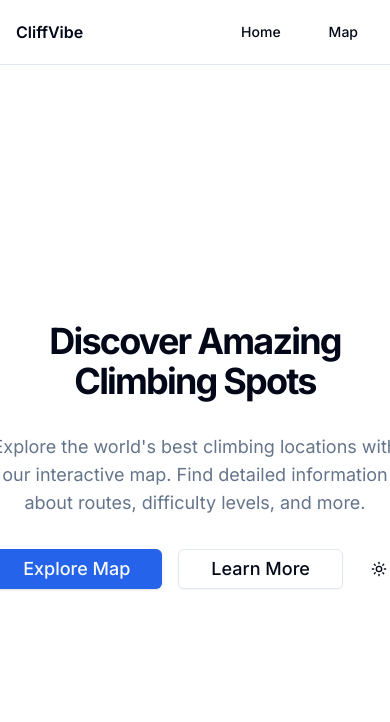
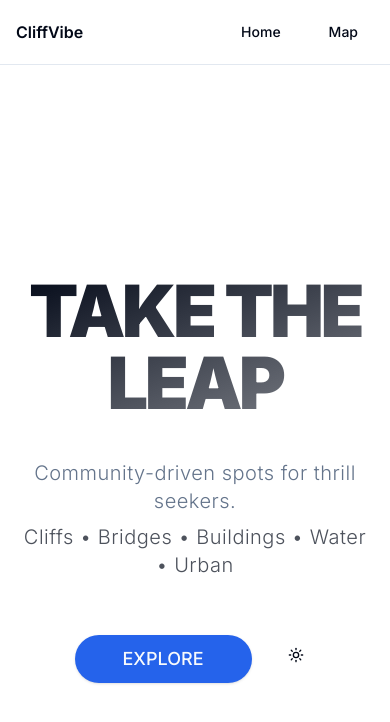
Before and after one commit to lordcsomi/cliffvibe, a Next.js app: page / in a window 390 px wide. Shown: the top 722 px of the page. Built offline with nearby package versions, Linux system fonts and the light colour scheme.

Commit message:
full screen on mobile

```diff
--- a/app/page.tsx
+++ b/app/page.tsx
@@ -4,24 +4,19 @@ import Link from "next/link"
 
 export default function Home() {
   return (
-    <div className="flex flex-col items-center justify-center min-h-[calc(100vh-4rem)] p-4 text-center">
-      <div className="max-w-3xl space-y-8">
-        <h1 className="text-4xl font-bold tracking-tighter sm:text-6xl">
-          Discover Amazing Climbing Spots
+    <div className="flex flex-col items-center justify-center min-h-[calc(100vh-4rem)] p-4 pt-16 sm:p-4 text-center bg-gradient-to-b from-background to-background/50">
+      <div className="max-w-3xl space-y-10">
+        <h1 className="text-7xl font-black tracking-tighter sm:text-8xl bg-gradient-to-br from-foreground to-foreground/50 bg-clip-text text-transparent">
+          TAKE THE LEAP
         </h1>
-        <p className="text-lg text-muted-foreground">
-          Explore the world's best climbing locations with our interactive map.
-          Find detailed information about routes, difficulty levels, and more.
+        <p className="text-xl text-muted-foreground font-light tracking-wide">
+          Community-driven spots for thrill seekers.
+          <span className="block mt-2 text-foreground/70">Cliffs • Bridges • Buildings • Water • Urban</span>
         </p>
-        <div className="flex justify-center gap-4">
-          <Button asChild size="lg" className="text-lg px-8">
+        <div className="flex justify-center gap-6 pt-4">
+          <Button asChild size="lg" className="text-lg px-12 py-6 rounded-full hover:scale-105 transition-transform">
             <Link href="/map">
-              Explore Map
-            </Link>
-          </Button>
-          <Button asChild variant="outline" size="lg" className="text-lg px-8">
-            <Link href="#features">
-              Learn More
+              EXPLORE
             </Link>
           </Button>
           <ThemeToggle />
```
Also changed, not shown: 2 other files (tests, documents, lock files or other folders).
